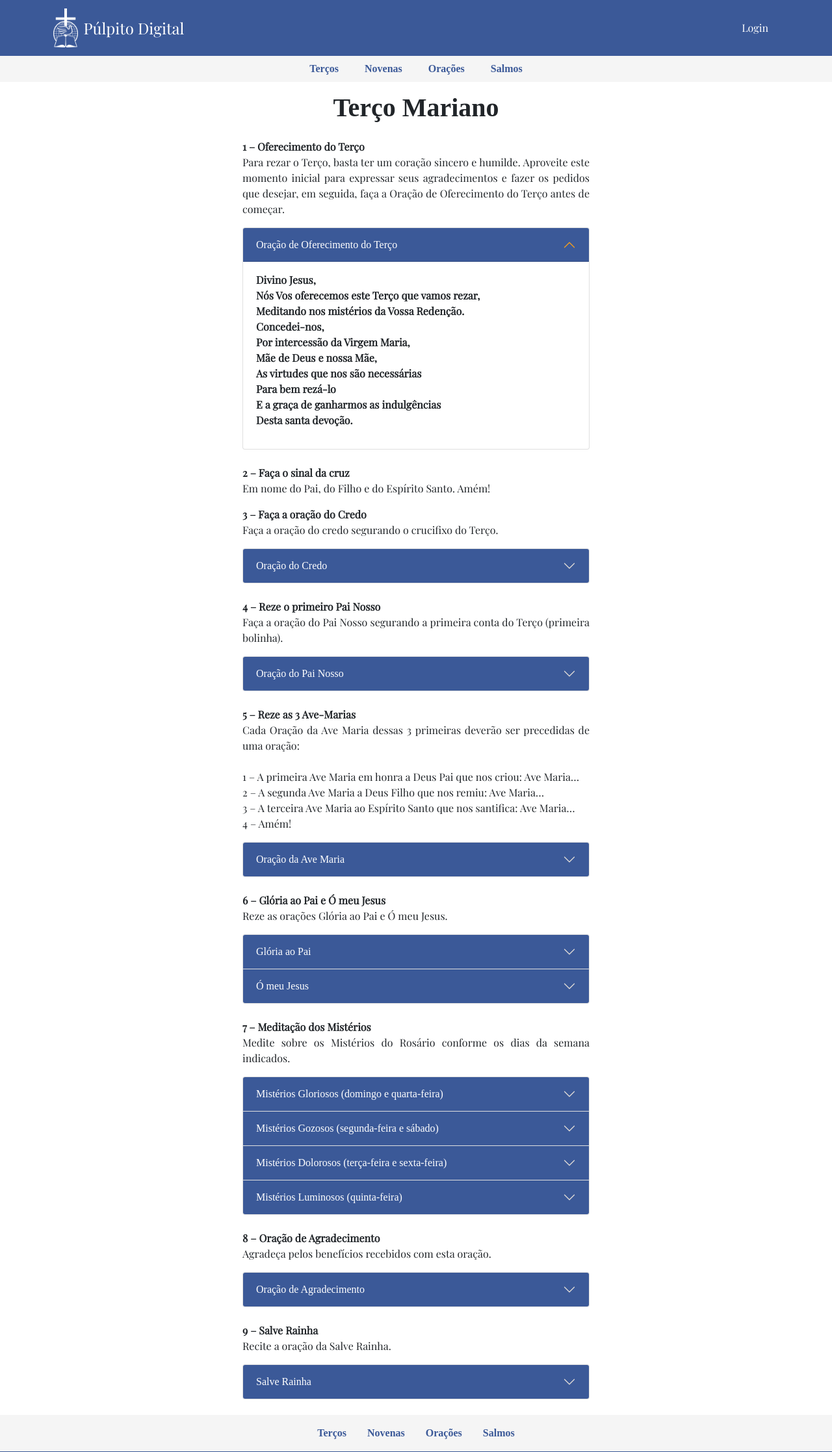
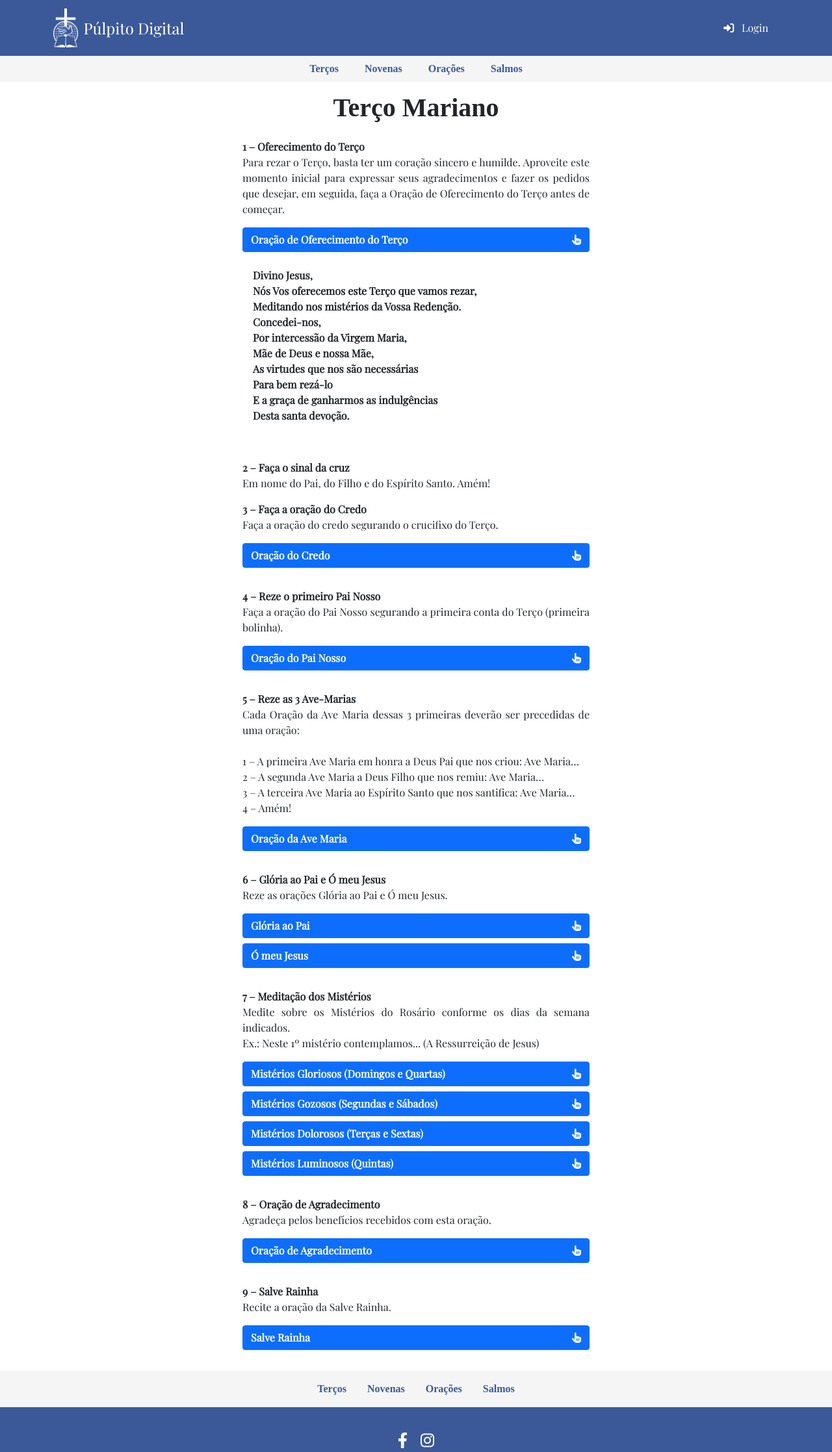
Before and after one commit to joaoan3700/pulpito-digital, a Flask app: page /tercos/terco_mariano in a window 1280 px wide, after a click on "Oração de Oferecimento do Terço". Shown: the top 2235 px of the page at 65% size. Run offline with Flask 3, Linux system fonts and the light colour scheme; some libraries are stand-ins or nearby versions.

Commit message:
third commit

```diff
--- a/static/css/style.css
+++ b/static/css/style.css
@@ -110,7 +110,7 @@ html, body {
 
   /* Cor texto hover para links da navbar */
   .text-cobalt-hover:hover {
-    color: #3b5998 !important;
+    color: #3B5998 !important;
     transition: color 0.3s ease;
   }
 
@@ -290,6 +290,7 @@ html, body {
     font-size: 1.1rem;
     line-height: 1.6;
     white-space: pre-wrap; /* preserva quebras de linha no texto */
+    font-weight: 700; /* negrito para fortalecer texto do collapse */
   }
 
   .post-meta {
@@ -339,7 +340,7 @@ html, body {
     }
   }
 
-/* Cards estáticos da página de terços - sem sombra nem zoom */
+  /* Cards estáticos da página de terços - sem sombra nem zoom */
 .terco-static-card {
     border: 1px solid #ddd;
     border-radius: 0.5rem;
@@ -400,31 +401,32 @@ html, body {
     }
   }
 
-.accordion-head {
-  background-color: #3B5998;
-  color: #fff;
-}
-
-.accordion-body {
-    font-weight: 600; /* semi-bold */
+  /* Collapse botão full width com texto centralizado e margem inferior */
+  .collapse-button {
+    width: 100%;
+    text-align: center;
+    font-weight: 700;
+    margin-bottom: 0.5rem;
   }
 
-
-.accordion-button::after {
-  filter: invert(1);
-  opacity: 1 !important;
-}
-
-.accordion-button:not(.collapsed)::after {
-  filter: invert(1);
-  opacity: 1 !important;
-}
-
-.accordion-button:not(.collapsed) {
-    background-color: #3B5998;
-    color: white;
+  /* Collapse conteúdo full width, com padding confortável e texto forte */
+  .collapse {
+    width: 100%;
   }
 
-.justificado {
+  .collapse .card-body {
+    font-weight: 700; /* negrito para o conteúdo */
+  }
+
+  /* Classe para texto justificado */
+  .justificado {
     text-align: justify;
   }
+
+  @media (max-width: 576px) {
+  .collapse .card-body {
+    max-height: none !important;
+    height: auto !important;
+    padding: 1rem; /* garante espaçamento */
+  }
+}
--- a/templates/base.html
+++ b/templates/base.html
@@ -82,7 +82,7 @@
         <ul class="navbar-nav align-items-center mb-0">
           <li class="nav-item">
             <a class="nav-link fw-semibold text-white px-3 py-2 rounded-3 hover-bg-white-hover text-cobalt-hover"
-              href="{{ url_for('login') }}">
+              href="{{ url_for('login') }}"><i class="fa-solid fa-right-to-bracket me-2"></i>
               Login
             </a>
           </li>
--- a/templates/tercos/terco_mariano.html
+++ b/templates/tercos/terco_mariano.html
@@ -13,17 +13,13 @@
         expressar seus agradecimentos e fazer os pedidos que desejar, em seguida, faça a Oração de Oferecimento
         do Terço antes de começar.</p>
 
-      <div class="accordion" id="offeringAccordion1">
-        <div class="accordion-item">
-          <h2 class="accordion-header" id="headingOffering1">
-            <button class="accordion-button collapsed accordion-head" type="button" data-bs-toggle="collapse"
+      <button class="btn btn-primary collapse-button d-flex justify-content-between align-items-center" type="button" data-bs-toggle="collapse"
               data-bs-target="#collapseOffering1" aria-expanded="false" aria-controls="collapseOffering1">
-              Oração de Oferecimento do Terço
+        <span>Oração de Oferecimento do Terço</span>
+        <i class="fa-solid fa-hand-pointer"></i>
       </button>
-          </h2>
-          <div id="collapseOffering1" class="accordion-collapse collapse" aria-labelledby="headingOffering1"
-            data-bs-parent="#offeringAccordion1">
-            <div class="accordion-body">
+      <div id="collapseOffering1" class="collapse">
+        <div class="card-body justificado">
           <p>Divino Jesus,<br>
             Nós Vos oferecemos este Terço que vamos rezar,<br>
             Meditando nos mistérios da Vossa Redenção.<br>
@@ -36,8 +32,6 @@
             Desta santa devoção.</p>
         </div>
       </div>
-        </div>
-      </div>
 
       <br>
 
@@ -47,17 +41,13 @@
       <p class="justificado"><strong>3 – Faça a oração do Credo</strong><br>
         Faça a oração do credo segurando o crucifixo do Terço.</p>
 
-      <div class="accordion" id="offeringAccordion2">
-        <div class="accordion-item">
-          <h2 class="accordion-header" id="headingOffering2">
-            <button class="accordion-button collapsed accordion-head" type="button" data-bs-toggle="collapse"
+      <button class="btn btn-primary collapse-button d-flex justify-content-between align-items-center" type="button" data-bs-toggle="collapse"
               data-bs-target="#collapseOffering2" aria-expanded="false" aria-controls="collapseOffering2">
-              Oração do Credo
+        <span>Oração do Credo</span>
+        <i class="fa-solid fa-hand-pointer"></i>
       </button>
-          </h2>
-          <div id="collapseOffering2" class="accordion-collapse collapse" aria-labelledby="headingOffering2"
-            data-bs-parent="#offeringAccordion2">
-            <div class="accordion-body">
+      <div id="collapseOffering2" class="collapse">
+        <div class="card-body justificado">
           Creio em Deus pai<br>
           Todo poderoso<br>
           Criador do céu e da terra<br>
@@ -87,25 +77,19 @@
           E na vida eterna, Amém!
         </div>
       </div>
-        </div>
-      </div>
 
       <br>
 
       <p class="justificado"><strong>4 – Reze o primeiro Pai Nosso</strong><br>
         Faça a oração do Pai Nosso segurando a primeira conta do Terço (primeira bolinha).</p>
 
-      <div class="accordion" id="offeringAccordion3">
-        <div class="accordion-item">
-          <h2 class="accordion-header" id="headingOffering3">
-            <button class="accordion-button collapsed accordion-head" type="button" data-bs-toggle="collapse"
+      <button class="btn btn-primary collapse-button d-flex justify-content-between align-items-center" type="button" data-bs-toggle="collapse"
               data-bs-target="#collapseOffering3" aria-expanded="false" aria-controls="collapseOffering3">
-              Oração do Pai Nosso
+        <span>Oração do Pai Nosso</span>
+        <i class="fa-solid fa-hand-pointer"></i>
       </button>
-          </h2>
-          <div id="collapseOffering3" class="accordion-collapse collapse" aria-labelledby="headingOffering3"
-            data-bs-parent="#offeringAccordion3">
-            <div class="accordion-body">
+      <div id="collapseOffering3" class="collapse">
+        <div class="card-body justificado">
           Pai Nosso,<br>
           Que estais nos Céus,<br>
           Santificado seja o vosso nome,<br>
@@ -121,8 +105,6 @@
           Mas livrai-nos do mal. Amém.
         </div>
       </div>
-        </div>
-      </div>
 
       <br>
 
@@ -134,17 +116,13 @@
         3 – A terceira Ave Maria ao Espírito Santo que nos santifica: Ave Maria…<br>
         4 – Amém!</p>
 
-      <div class="accordion" id="offeringAccordion4">
-        <div class="accordion-item">
-          <h2 class="accordion-header" id="headingOffering4">
-            <button class="accordion-button collapsed accordion-head" type="button" data-bs-toggle="collapse"
+      <button class="btn btn-primary collapse-button d-flex justify-content-between align-items-center" type="button" data-bs-toggle="collapse"
               data-bs-target="#collapseOffering4" aria-expanded="false" aria-controls="collapseOffering4">
-              Oração da Ave Maria
+        <span>Oração da Ave Maria</span>
+        <i class="fa-solid fa-hand-pointer"></i>
       </button>
-          </h2>
-          <div id="collapseOffering4" class="accordion-collapse collapse" aria-labelledby="headingOffering4"
-            data-bs-parent="#offeringAccordion4">
-            <div class="accordion-body">
+      <div id="collapseOffering4" class="collapse">
+        <div class="card-body justificado">
           Ave Maria,<br>
           Cheia de graça,<br>
           O Senhor é convosco,<br>
@@ -157,64 +135,49 @@
           Amém.
         </div>
       </div>
-        </div>
-      </div>
 
       <br>
 
       <p class="justificado"><strong>6 – Glória ao Pai e Ó meu Jesus</strong><br>
         Reze as orações Glória ao Pai e Ó meu Jesus.</p>
 
-      <div class="accordion" id="offeringAccordion6">
-        <div class="accordion-item">
-          <h2 class="accordion-header" id="headingOffering6a">
-            <button class="accordion-button collapsed accordion-head" type="button" data-bs-toggle="collapse"
+      <button class="btn btn-primary collapse-button d-flex justify-content-between align-items-center" type="button" data-bs-toggle="collapse"
               data-bs-target="#collapseOffering6a" aria-expanded="false" aria-controls="collapseOffering6a">
-              Glória ao Pai
+        <span>Glória ao Pai</span>
+        <i class="fa-solid fa-hand-pointer"></i>
       </button>
-          </h2>
-          <div id="collapseOffering6a" class="accordion-collapse collapse" aria-labelledby="headingOffering6a"
-            data-bs-parent="#offeringAccordion6">
-            <div class="accordion-body">
+      <div id="collapseOffering6a" class="collapse">
+        <div class="card-body justificado">
           Glória ao Pai, ao Filho e ao Espírito Santo.<br>
           Como era no princípio, agora e sempre. Amém.
         </div>
       </div>
-        </div>
-        <div class="accordion-item">
-          <h2 class="accordion-header" id="headingOffering6b">
-            <button class="accordion-button collapsed accordion-head" type="button" data-bs-toggle="collapse"
+
+      <button class="btn btn-primary collapse-button d-flex justify-content-between align-items-center" type="button" data-bs-toggle="collapse"
               data-bs-target="#collapseOffering6b" aria-expanded="false" aria-controls="collapseOffering6b">
-              Ó meu Jesus
+        <span>Ó meu Jesus</span>
+        <i class="fa-solid fa-hand-pointer"></i>
       </button>
-          </h2>
-          <div id="collapseOffering6b" class="accordion-collapse collapse" aria-labelledby="headingOffering6b"
-            data-bs-parent="#offeringAccordion6">
-            <div class="accordion-body">
+      <div id="collapseOffering6b" class="collapse">
+        <div class="card-body justificado">
           Ó meu Jesus, perdoai-nos, livrai-nos do fogo do inferno, levai as almas todas para o céu, principalmente
           as que mais precisarem.
-            </div>
-          </div>
         </div>
       </div>
 
       <br>
 
       <p class="justificado"><strong>7 – Meditação dos Mistérios</strong><br>
-        Medite sobre os Mistérios do Rosário conforme os dias da semana indicados.</p>
+        Medite sobre os Mistérios do Rosário conforme os dias da semana indicados. <br>
+        Ex.: Neste 1º mistério contemplamos... (A Ressurreição de Jesus)</p>
 
-      <div class="accordion" id="offeringAccordion7">
-
-        <div class="accordion-item">
-          <h2 class="accordion-header" id="headingOffering7a">
-            <button class="accordion-button collapsed accordion-head" type="button" data-bs-toggle="collapse"
+      <button class="btn btn-primary collapse-button d-flex justify-content-between align-items-center" type="button" data-bs-toggle="collapse"
               data-bs-target="#collapseOffering7a" aria-expanded="false" aria-controls="collapseOffering7a">
-              Mistérios Gloriosos (domingo e quarta-feira)
+        <span>Mistérios Gloriosos (Domingos e Quartas)</span>
+        <i class="fa-solid fa-hand-pointer"></i>
       </button>
-          </h2>
-          <div id="collapseOffering7a" class="accordion-collapse collapse" aria-labelledby="headingOffering7a"
-            data-bs-parent="#offeringAccordion7">
-            <div class="accordion-body">
+      <div id="collapseOffering7a" class="collapse">
+        <div class="card-body justificado">
           <ol>
             <li>A Ressurreição de Jesus</li>
             <li>A Ascensão de Jesus ao Céu</li>
@@ -224,18 +187,14 @@
           </ol>
         </div>
       </div>
-        </div>
 
-        <div class="accordion-item">
-          <h2 class="accordion-header" id="headingOffering7b">
-            <button class="accordion-button collapsed accordion-head" type="button" data-bs-toggle="collapse"
+      <button class="btn btn-primary collapse-button d-flex justify-content-between align-items-center" type="button" data-bs-toggle="collapse"
               data-bs-target="#collapseOffering7b" aria-expanded="false" aria-controls="collapseOffering7b">
-              Mistérios Gozosos (segunda-feira e sábado)
+        <span>Mistérios Gozosos (Segundas e Sábados)</span>
+        <i class="fa-solid fa-hand-pointer"></i>
       </button>
-          </h2>
-          <div id="collapseOffering7b" class="accordion-collapse collapse" aria-labelledby="headingOffering7b"
-            data-bs-parent="#offeringAccordion7">
-            <div class="accordion-body">
+      <div id="collapseOffering7b" class="collapse">
+        <div class="card-body justificado">
           <ol>
             <li>A Anunciação do Anjo a Maria</li>
             <li>A Visitação de Maria a sua prima Isabel</li>
@@ -245,18 +204,14 @@
           </ol>
         </div>
       </div>
-        </div>
 
-        <div class="accordion-item">
-          <h2 class="accordion-header" id="headingOffering7c">
-            <button class="accordion-button collapsed accordion-head" type="button" data-bs-toggle="collapse"
+      <button class="btn btn-primary collapse-button d-flex justify-content-between align-items-center" type="button" data-bs-toggle="collapse"
               data-bs-target="#collapseOffering7c" aria-expanded="false" aria-controls="collapseOffering7c">
-              Mistérios Dolorosos (terça-feira e sexta-feira)
+        <span>Mistérios Dolorosos (Terças e Sextas)</span>
+        <i class="fa-solid fa-hand-pointer"></i>
       </button>
-          </h2>
-          <div id="collapseOffering7c" class="accordion-collapse collapse" aria-labelledby="headingOffering7c"
-            data-bs-parent="#offeringAccordion7">
-            <div class="accordion-body">
+      <div id="collapseOffering7c" class="collapse">
+        <div class="card-body justificado">
           <ol>
             <li>A Agonia de Jesus no Horto</li>
             <li>A Flagelação de Jesus</li>
@@ -266,18 +221,14 @@
           </ol>
         </div>
       </div>
-        </div>
 
-        <div class="accordion-item">
-          <h2 class="accordion-header" id="headingOffering7d">
-            <button class="accordion-button collapsed accordion-head" type="button" data-bs-toggle="collapse"
+      <button class="btn btn-primary collapse-button d-flex justify-content-between align-items-center" type="button" data-bs-toggle="collapse"
               data-bs-target="#collapseOffering7d" aria-expanded="false" aria-controls="collapseOffering7d">
-              Mistérios Luminosos (quinta-feira)
+        <span>Mistérios Luminosos (Quintas)</span>
+        <i class="fa-solid fa-hand-pointer"></i>
       </button>
-          </h2>
-          <div id="collapseOffering7d" class="accordion-collapse collapse" aria-labelledby="headingOffering7d"
-            data-bs-parent="#offeringAccordion7">
-            <div class="accordion-body">
+      <div id="collapseOffering7d" class="collapse">
+        <div class="card-body justificado">
           <ol>
             <li>O Batismo de Jesus no Jordão</li>
             <li>A Auto-revelação de Jesus nas Bodas de Caná</li>
@@ -287,26 +238,19 @@
           </ol>
         </div>
       </div>
-        </div>
-
-      </div>
 
       <br>
 
       <p class="justificado"><strong>8 – Oração de Agradecimento</strong><br>
         Agradeça pelos benefícios recebidos com esta oração.</p>
 
-      <div class="accordion" id="offeringAccordion8">
-        <div class="accordion-item">
-          <h2 class="accordion-header" id="headingOffering8">
-            <button class="accordion-button collapsed accordion-head" type="button" data-bs-toggle="collapse"
+      <button class="btn btn-primary collapse-button d-flex justify-content-between align-items-center" type="button" data-bs-toggle="collapse"
               data-bs-target="#collapseOffering8" aria-expanded="false" aria-controls="collapseOffering8">
-              Oração de Agradecimento
+        <span>Oração de Agradecimento</span>
+        <i class="fa-solid fa-hand-pointer"></i>
       </button>
-          </h2>
-          <div id="collapseOffering8" class="accordion-collapse collapse" aria-labelledby="headingOffering8"
-            data-bs-parent="#offeringAccordion8">
-            <div class="accordion-body">
+      <div id="collapseOffering8" class="collapse">
+        <div class="card-body justificado">
           Infinitas graças vos damos,<br>
           Soberana Rainha,<br>
           Pelos benefícios que todos os dias<br>
@@ -317,25 +261,19 @@
           Vos saudamos com uma Salve Rainha:
         </div>
       </div>
-        </div>
-      </div>
 
       <br>
 
       <p class="justificado"><strong>9 – Salve Rainha</strong><br>
         Recite a oração da Salve Rainha.</p>
 
-      <div class="accordion" id="offeringAccordion9">
-        <div class="accordion-item">
-          <h2 class="accordion-header" id="headingOffering9">
-            <button class="accordion-button collapsed accordion-head" type="button" data-bs-toggle="collapse"
+      <button class="btn btn-primary collapse-button d-flex justify-content-between align-items-center" type="button" data-bs-toggle="collapse"
               data-bs-target="#collapseOffering9" aria-expanded="false" aria-controls="collapseOffering9">
-              Salve Rainha
+        <span>Salve Rainha</span>
+        <i class="fa-solid fa-hand-pointer"></i>
       </button>
-          </h2>
-          <div id="collapseOffering9" class="accordion-collapse collapse" aria-labelledby="headingOffering9"
-            data-bs-parent="#offeringAccordion9">
-            <div class="accordion-body">
+      <div id="collapseOffering9" class="collapse">
+        <div class="card-body justificado">
           Salve, Rainha, Mãe de misericórdia,<br>
           Vida, doçura e esperança nossa, salve!<br>
           A vós bradamos, os degredados filhos de Eva;<br>
@@ -351,8 +289,6 @@
           Amém.
         </div>
       </div>
-        </div>
-      </div>
 
     </div>
   </div>
```
Also changed, not shown: templates/tercos.html (+21 -55 lines), templates/tercos/terco_misericordia.html (+124 -0 lines). Lines whose indentation alone changed are shown as unchanged.
